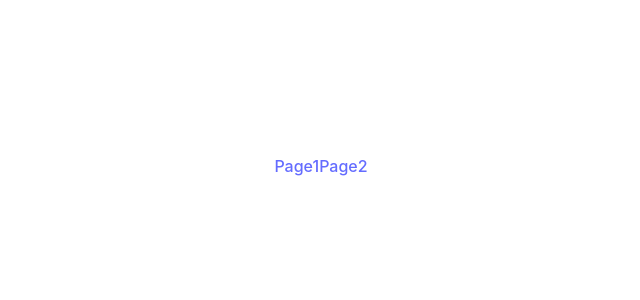
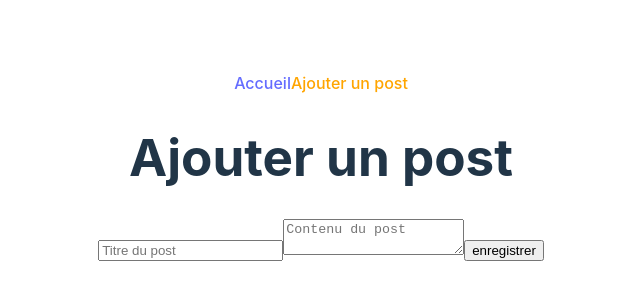
Before and after one commit to KanpoD/React_Yam, a React (Vite) app in the folder routerExemple/: page /add-post in a window 1280 px wide. Before the commit this address had no page. Shown: the part 234-534 px from the top of the page, without its empty margins (319-959 px from the left). Built offline with nearby package versions, Linux system fonts and the light colour scheme.

Commit message:
correction exercice router #1

```diff
--- a/routerExemple/src/App.jsx
+++ b/routerExemple/src/App.jsx
@@ -1,21 +1,17 @@
 import './App.css'
 import {Routes, Route, NavLink} from "react-router-dom"
-import Page1 from "./pages/Page1/index.jsx";
-import Page2 from "./pages/Page2/index.jsx";
+import Home from "./pages/Home/index.jsx";
+import AddPost from "./pages/AddPost/index.jsx";
+import NavBar from "./component/NavBar/index.jsx";
 
 function App() {
 
   return (
     <>
-      <nav>
-        <NavLink style={({isActive}) => {
-          return isActive ? {color: 'orange'} : {}
-        }} to={'/'} >Page1</NavLink>
-        <NavLink to={'/page2'} >Page2</NavLink>
-      </nav>
+        <NavBar />
       <Routes>
-        <Route path={"/"} element={<Page1 />} />
-        <Route path={'/page2'} element={<Page2 />} />
+        <Route path={'/'} element={<Home />} />
+        <Route path={'/add-post'} element={<AddPost />} />
       </Routes>
     </>
   )
--- /dev/null
+++ b/routerExemple/src/component/NavBar/index.jsx
@@ -0,0 +1,18 @@
+import React from 'react';
+import {NavLink} from "react-router-dom";
+
+const checkIsActive = ({isActive}) => {
+    return isActive ? {
+        color: 'orange'
+    } : {}
+}
+const NavBar = () => {
+    return (
+        <nav>
+            <NavLink style={checkIsActive} to={'/'}>Accueil</NavLink>
+            <NavLink style={checkIsActive} to={'/add-post'}>Ajouter un post</NavLink>
+        </nav>
+    );
+};
+
+export default NavBar;
--- /dev/null
+++ b/routerExemple/src/pages/AddPost/index.jsx
@@ -0,0 +1,14 @@
+import React from 'react';
+
+const AddPost = () => {
+    return (
+        <form>
+            <h1>Ajouter un post</h1>
+            <input type={'text'} name={'title'} placeholder={'Titre du post'} />
+            <textarea name={'content'} placeholder={'Contenu du post'} />
+            <input type={'submit'} value={'enregistrer'} />
+        </form>
+    );
+};
+
+export default AddPost;
--- /dev/null
+++ b/routerExemple/src/pages/Home/index.jsx
@@ -0,0 +1,12 @@
+import React from 'react';
+
+const Home = () => {
+    return (
+        <div>
+            <h1>Liste des posts</h1>
+            <p>Aucun posts à afficher</p>
+        </div>
+    );
+};
+
+export default Home;
--- a/routerExemple/src/pages/Page1/index.jsx
+++ /dev/null
@@ -1,11 +0,0 @@
-import React from 'react';
-
-const Page1 = () => {
-    return (
-        <div>
-           Page 1
-        </div>
-    );
-};
-
-export default Page1;
--- a/routerExemple/src/pages/Page2/index.jsx
+++ /dev/null
@@ -1,11 +0,0 @@
-import React from 'react';
-
-const Page2 = () => {
-    return (
-        <div>
-           Page 2
-        </div>
-    );
-};
-
-export default Page2;
```
